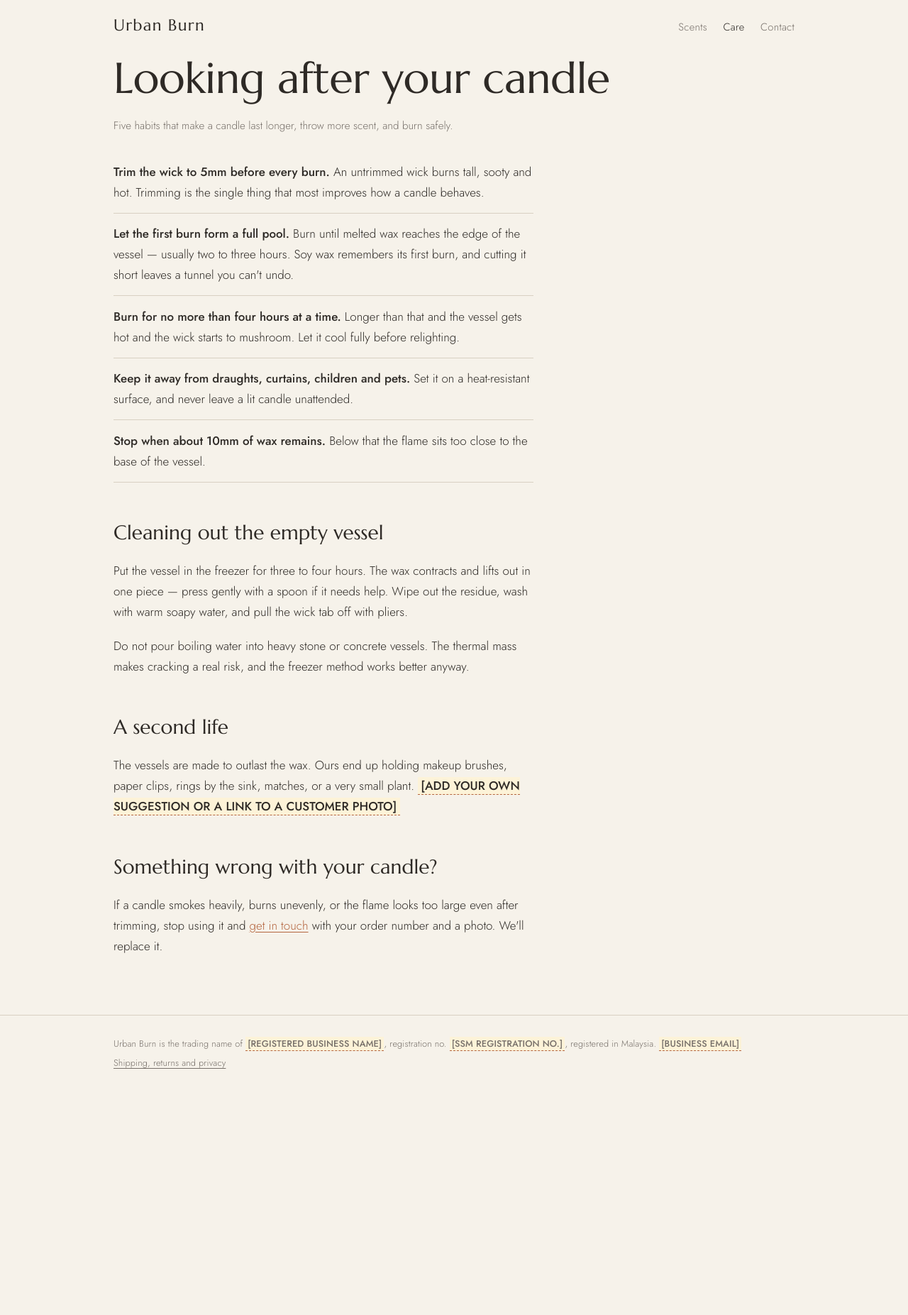
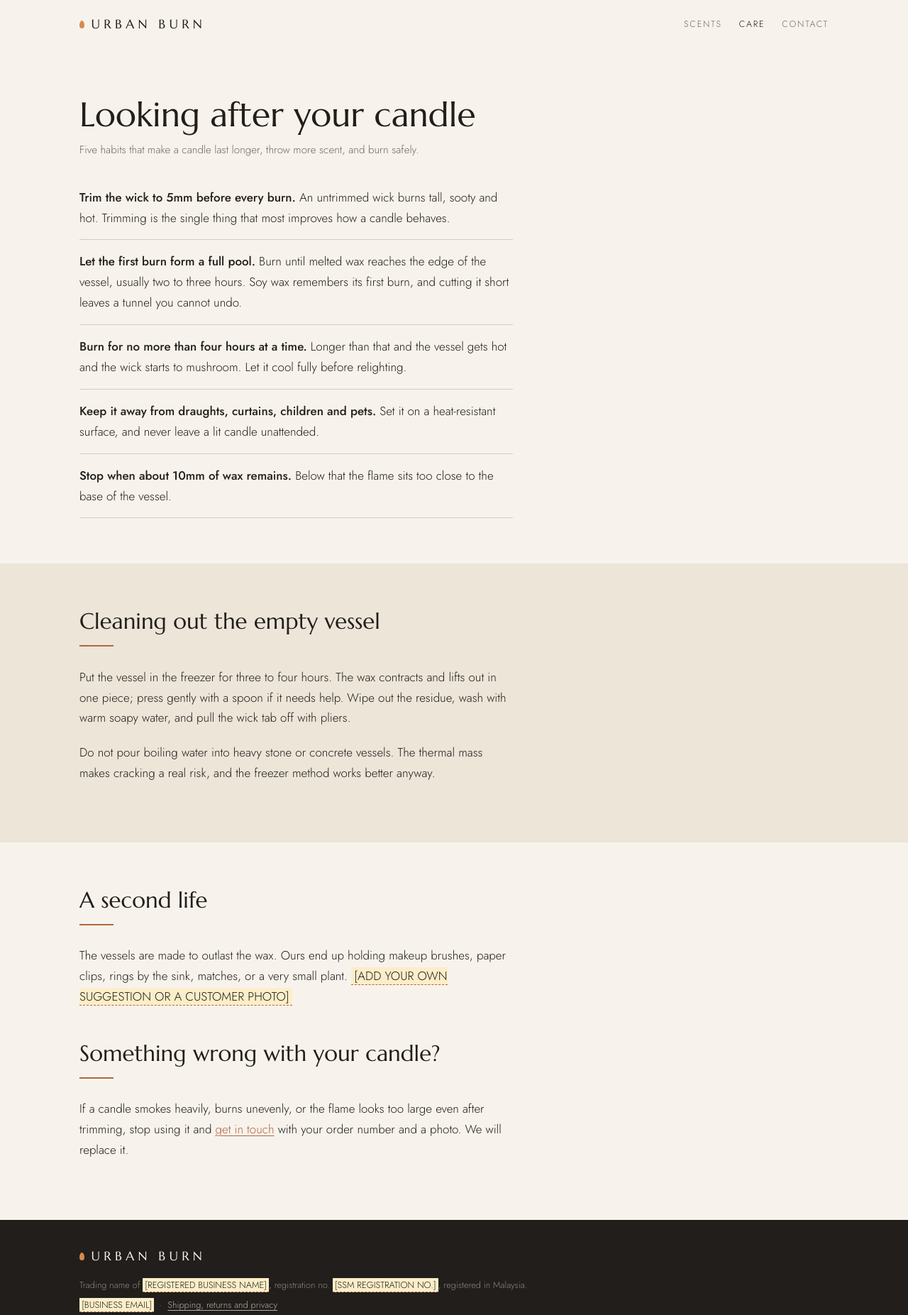
Before and after one commit to urbanburnscentedcandle/urbanburn, a plain HTML site: page care.html in a window 1280 px wide. Shown: the whole page at 71% size. Before the commit the page ends 1563 px from the top, so only its background shows below. Drawn offline with Linux system fonts and the light colour scheme; files that its build step writes are made by us from their sources.

Commit message:
Add files via upload

```diff
--- a/care.html
+++ b/care.html
@@ -4,17 +4,94 @@
 <meta charset="utf-8">
 <meta name="viewport" content="width=device-width, initial-scale=1">
 <title>Candle care — Urban Burn</title>
-<meta name="description" content="How to burn an Urban Burn candle safely, get a clean melt pool, and reuse the vessel once the wax is finished.">
+<meta name="description" content="How to burn an Urban Burn candle safely, get a clean melt pool, and reuse the vessel.">
 <link rel="preconnect" href="https://fonts.googleapis.com">
 <link rel="preconnect" href="https://fonts.gstatic.com" crossorigin>
 <link href="https://fonts.googleapis.com/css2?family=Jost:wght@300;400;500&family=Marcellus&display=swap" rel="stylesheet">
-<link rel="stylesheet" href="assets/style.css">
+<style>
+:root {
+  --ivory:#f7f3ec; --linen:#ece5d8; --ink:#211e1b; --smoke:#6f6862; --line:#d5cbb9;
+  --clay:#b4653f; --moss:#6b7a5e; --ember:#d9884f;
+  --pear:#c9b27e; --fig:#5e6b4f; --oud:#4a3a31; --vanille:#e0cfb2; --brew:#6b4a35;
+}
+*,*::before,*::after{box-sizing:border-box}
+html{-webkit-text-size-adjust:100%}
+body{margin:0;background:var(--ivory);color:var(--ink);font-family:"Jost",system-ui,-apple-system,sans-serif;font-weight:300;font-size:17px;line-height:1.7}
+h1,h2,h3,.wordmark,.scent-name{font-family:"Marcellus",Georgia,serif;font-weight:400;line-height:1.18}
+p{margin:0 0 1.15em;max-width:62ch}
+a{color:var(--clay);text-underline-offset:3px}
+a:hover{color:var(--ink)}
+a:focus-visible{outline:2px solid var(--ember);outline-offset:3px}
+.wrap{width:min(100% - 2.5rem,66rem);margin-inline:auto}
+
+.wordmark{font-size:1.1rem;letter-spacing:.3em;text-transform:uppercase;text-decoration:none;color:inherit;display:inline-flex;align-items:center;gap:.6rem}
+.wordmark .flame{width:7px;height:11px;border-radius:50% 50% 50% 50%/62% 62% 38% 38%;background:var(--ember);flex:none}
+
+.site-head{padding:1.5rem 0}
+.site-head.on-dark{background:var(--ink);color:var(--ivory)}
+.site-head .wrap{display:flex;flex-wrap:wrap;align-items:center;gap:.6rem 1.6rem}
+.site-nav{display:flex;gap:1.5rem;font-size:.78rem;letter-spacing:.14em;text-transform:uppercase;margin-left:auto}
+.site-nav a{color:var(--smoke);text-decoration:none}
+.on-dark .site-nav a{color:#a9a09a}
+.site-nav a:hover,.site-nav a[aria-current="page"]{color:var(--ink)}
+.on-dark .site-nav a:hover,.on-dark .site-nav a[aria-current="page"]{color:var(--ivory)}
+
+.hero{background:var(--ink);color:var(--ivory);padding:5rem 0 6rem;position:relative;overflow:hidden}
+.hero::after{content:"";position:absolute;top:-25%;right:-10%;width:40rem;height:40rem;background:radial-gradient(circle,rgba(217,136,79,.28) 0%,rgba(217,136,79,.06) 42%,transparent 68%);pointer-events:none}
+.hero .wrap{position:relative;z-index:1}
+.hero h1{font-size:clamp(2.4rem,7.5vw,4.4rem);margin:0 0 1.3rem;max-width:16ch}
+.hero .tagline{color:var(--ember);letter-spacing:.2em;text-transform:uppercase;font-size:.78rem;margin:0 0 1.6rem}
+.hero .lede{color:#bdb4ac;font-size:1.08rem;max-width:44ch;margin:0}
+
+.band{padding:4rem 0}
+.band.linen{background:var(--linen)}
+h1.page-title{font-size:clamp(2rem,6vw,3rem);margin:0 0 .6rem}
+h2{font-size:clamp(1.4rem,3.2vw,1.95rem);margin:0 0 1.8rem}
+.band h2:not(:first-child){margin-top:3rem}
+h2 .rule{display:block;width:3rem;height:2px;background:var(--clay);margin-top:.85rem}
+
+.scents{list-style:none;margin:0;padding:0}
+.scent{display:grid;grid-template-columns:auto 1fr;gap:.2rem 1.2rem;padding:1.8rem 0;border-top:1px solid var(--line);align-items:start}
+.scent:last-child{border-bottom:1px solid var(--line)}
+.swatch{width:2.6rem;height:2.6rem;border-radius:50%;grid-row:span 3;box-shadow:inset 0 0 0 1px rgba(0,0,0,.08)}
+.scent-name{font-size:1.3rem;margin:.1rem 0 .2rem}
+.scent-notes{font-size:.72rem;letter-spacing:.16em;text-transform:uppercase;color:var(--moss);margin:0 0 .6rem}
+.scent p.body{margin:0;max-width:54ch}
+@media(min-width:48rem){
+ .scent{grid-template-columns:2.6rem 16rem 1fr;gap:0 2rem;align-items:center}
+ .swatch{grid-row:span 2}
+ .scent-name{grid-column:2;margin:0}
+ .scent-notes{grid-column:2;margin:.3rem 0 0}
+ .scent p.body{grid-column:3;grid-row:1/span 2}
+}
+
+.gallery{display:grid;gap:1rem;grid-template-columns:repeat(auto-fit,minmax(12rem,1fr));margin:0 0 2rem}
+.slot{aspect-ratio:4/5;border:1px dashed var(--clay);background:rgba(180,101,63,.05);display:grid;place-content:center;text-align:center;padding:1rem;color:var(--clay);font-size:.72rem;letter-spacing:.06em;line-height:1.5}
+.slot img{width:100%;height:100%;object-fit:cover}
+
+.channels,.care{list-style:none;padding:0;margin:1.4rem 0 0}
+.channels li{padding:.8rem 0;border-bottom:1px solid var(--line)}
+.channels li:first-child{border-top:1px solid var(--line)}
+.care li{padding:1rem 0;border-bottom:1px solid var(--line);max-width:62ch}
+.care strong{font-weight:500}
+.meta{color:var(--smoke);font-size:.95rem}
+
+.fill{background:#fbeec9;border-bottom:1px dashed var(--clay);padding:0 .25em;color:var(--ink)}
+
+.site-foot{background:var(--ink);color:#8e8780;padding:2.6rem 0 3.2rem;font-size:.8rem}
+.site-foot .wordmark{color:var(--ivory);margin-bottom:1.2rem}
+.site-foot p{max-width:none;margin:0 0 .4rem}
+.site-foot a{color:#b6aca4}
+
+@media(prefers-reduced-motion:reduce){*{animation:none!important;transition:none!important}}
+
+</style>
 </head>
 <body>
 
 <header class="site-head">
   <div class="wrap">
-    <a class="wordmark" href="index.html">Urban Burn</a>
+    <a class="wordmark" href="index.html"><span class="flame"></span>Urban Burn</a>
     <nav class="site-nav">
       <a href="index.html">Scents</a>
       <a href="care.html" aria-current="page">Care</a>
@@ -24,35 +101,43 @@
 </header>
 
 <main>
+  <section class="band">
     <div class="wrap">
-    <h1>Looking after your candle</h1>
-    <p class="lede meta">Five habits that make a candle last longer, throw more scent, and burn safely.</p>
-
+      <h1 class="page-title">Looking after your candle</h1>
+      <p class="meta">Five habits that make a candle last longer, throw more scent, and burn safely.</p>
       <ul class="care">
         <li><strong>Trim the wick to 5mm before every burn.</strong> An untrimmed wick burns tall, sooty and hot. Trimming is the single thing that most improves how a candle behaves.</li>
-      <li><strong>Let the first burn form a full pool.</strong> Burn until melted wax reaches the edge of the vessel — usually two to three hours. Soy wax remembers its first burn, and cutting it short leaves a tunnel you can't undo.</li>
+        <li><strong>Let the first burn form a full pool.</strong> Burn until melted wax reaches the edge of the vessel, usually two to three hours. Soy wax remembers its first burn, and cutting it short leaves a tunnel you cannot undo.</li>
         <li><strong>Burn for no more than four hours at a time.</strong> Longer than that and the vessel gets hot and the wick starts to mushroom. Let it cool fully before relighting.</li>
         <li><strong>Keep it away from draughts, curtains, children and pets.</strong> Set it on a heat-resistant surface, and never leave a lit candle unattended.</li>
         <li><strong>Stop when about 10mm of wax remains.</strong> Below that the flame sits too close to the base of the vessel.</li>
       </ul>
+    </div>
+  </section>
 
-    <h2>Cleaning out the empty vessel</h2>
-    <p>Put the vessel in the freezer for three to four hours. The wax contracts and lifts out in one piece — press gently with a spoon if it needs help. Wipe out the residue, wash with warm soapy water, and pull the wick tab off with pliers.</p>
+  <section class="band linen">
+    <div class="wrap">
+      <h2>Cleaning out the empty vessel<span class="rule"></span></h2>
+      <p>Put the vessel in the freezer for three to four hours. The wax contracts and lifts out in one piece; press gently with a spoon if it needs help. Wipe out the residue, wash with warm soapy water, and pull the wick tab off with pliers.</p>
       <p>Do not pour boiling water into heavy stone or concrete vessels. The thermal mass makes cracking a real risk, and the freezer method works better anyway.</p>
+    </div>
+  </section>
 
-    <h2>A second life</h2>
-    <p>The vessels are made to outlast the wax. Ours end up holding makeup brushes, paper clips, rings by the sink, matches, or a very small plant. <span class="fill">[ADD YOUR OWN SUGGESTION OR A LINK TO A CUSTOMER PHOTO]</span></p>
-
-    <h2>Something wrong with your candle?</h2>
-    <p>If a candle smokes heavily, burns unevenly, or the flame looks too large even after trimming, stop using it and <a href="contact.html">get in touch</a> with your order number and a photo. We'll replace it.</p>
-
+  <section class="band">
+    <div class="wrap">
+      <h2>A second life<span class="rule"></span></h2>
+      <p>The vessels are made to outlast the wax. Ours end up holding makeup brushes, paper clips, rings by the sink, matches, or a very small plant. <span class="fill">[ADD YOUR OWN SUGGESTION OR A CUSTOMER PHOTO]</span></p>
+      <h2>Something wrong with your candle?<span class="rule"></span></h2>
+      <p>If a candle smokes heavily, burns unevenly, or the flame looks too large even after trimming, stop using it and <a href="contact.html">get in touch</a> with your order number and a photo. We will replace it.</p>
     </div>
+  </section>
 </main>
 
 <footer class="site-foot">
   <div class="wrap">
-    <p>Urban Burn is the trading name of <span class="fill">[REGISTERED BUSINESS NAME]</span>, registration no. <span class="fill">[SSM REGISTRATION NO.]</span>, registered in Malaysia. <span class="fill">[BUSINESS EMAIL]</span></p>
-    <p><a href="policies.html">Shipping, returns and privacy</a></p>
+    <a class="wordmark" href="index.html"><span class="flame"></span>Urban Burn</a>
+    <p>Trading name of <span class="fill">[REGISTERED BUSINESS NAME]</span>, registration no. <span class="fill">[SSM REGISTRATION NO.]</span>, registered in Malaysia.</p>
+    <p><span class="fill">[BUSINESS EMAIL]</span> &nbsp;·&nbsp; <a href="policies.html">Shipping, returns and privacy</a></p>
   </div>
 </footer>
 
```
Lines whose indentation alone changed are shown as unchanged.
